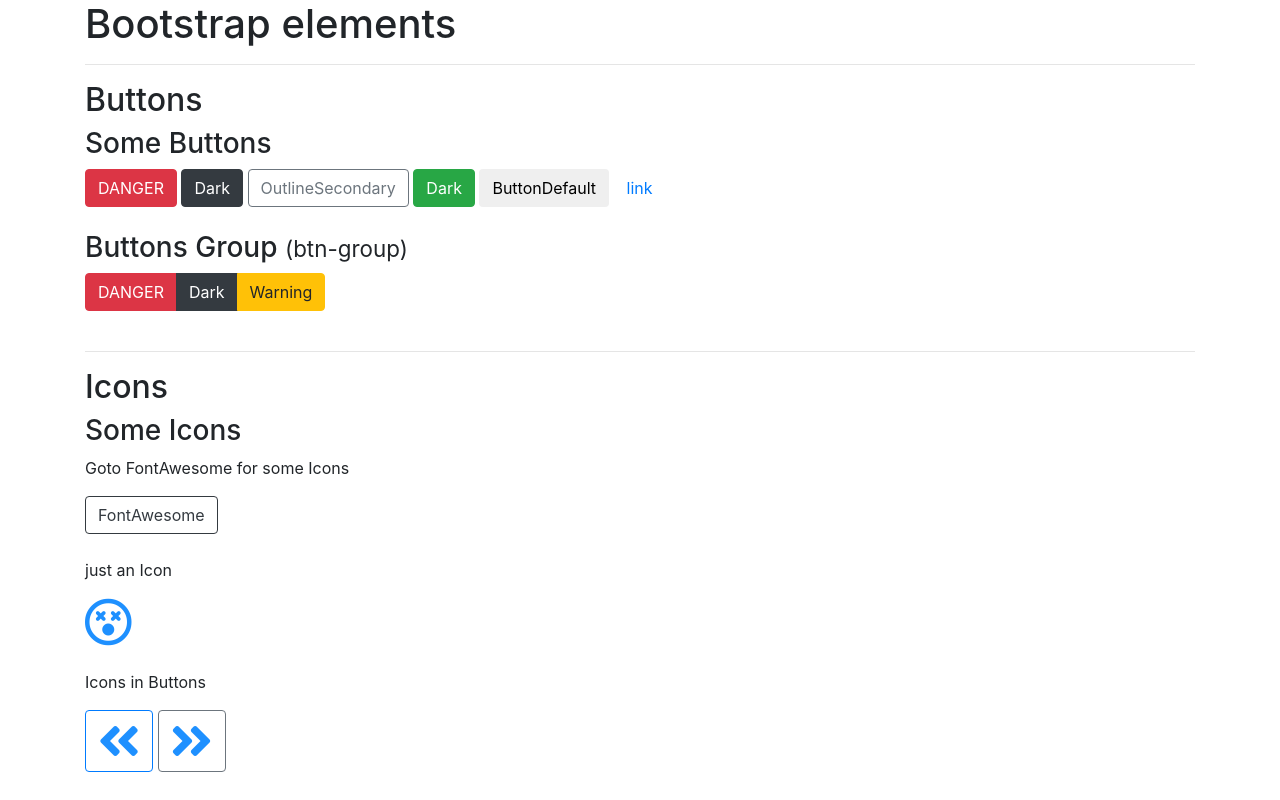
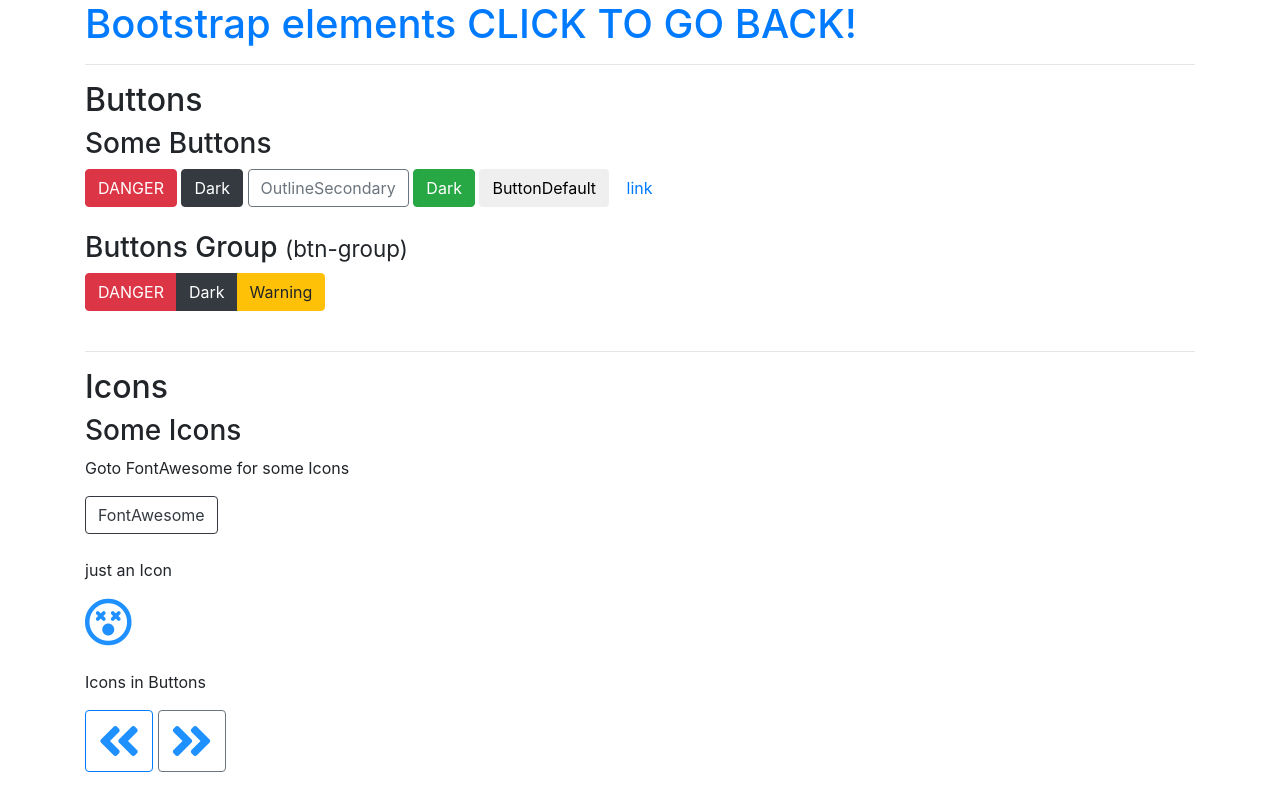
Before and after one commit to bretscha/mmstProject, a website: page CSS Elements.html in a window 1280 px wide. Shown: the top 800 px of the page. Drawn offline with nearby package versions, Linux system fonts and the light colour scheme.

Commit message:
Link between pages

```diff
--- a/CSS Elements.html
+++ b/CSS Elements.html
@@ -15,7 +15,9 @@
 
 <body>
     <div class="container">
-        <h1>Bootstrap elements</h1>
+        <a href="./index.html">
+            <h1>Bootstrap elements CLICK TO GO BACK! </h1>
+        </a>
         <hr>
         <h2>Buttons</h2>
         <h3>Some Buttons</h3>
```
Also changed, not shown: index.html (+1 -1 lines).
